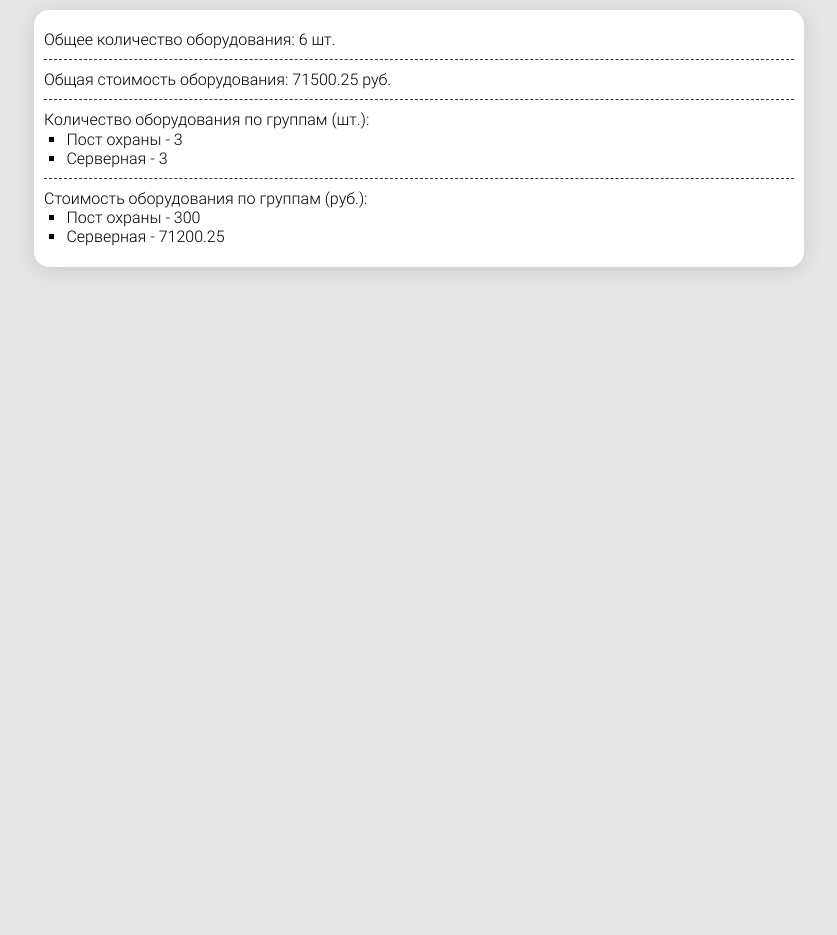
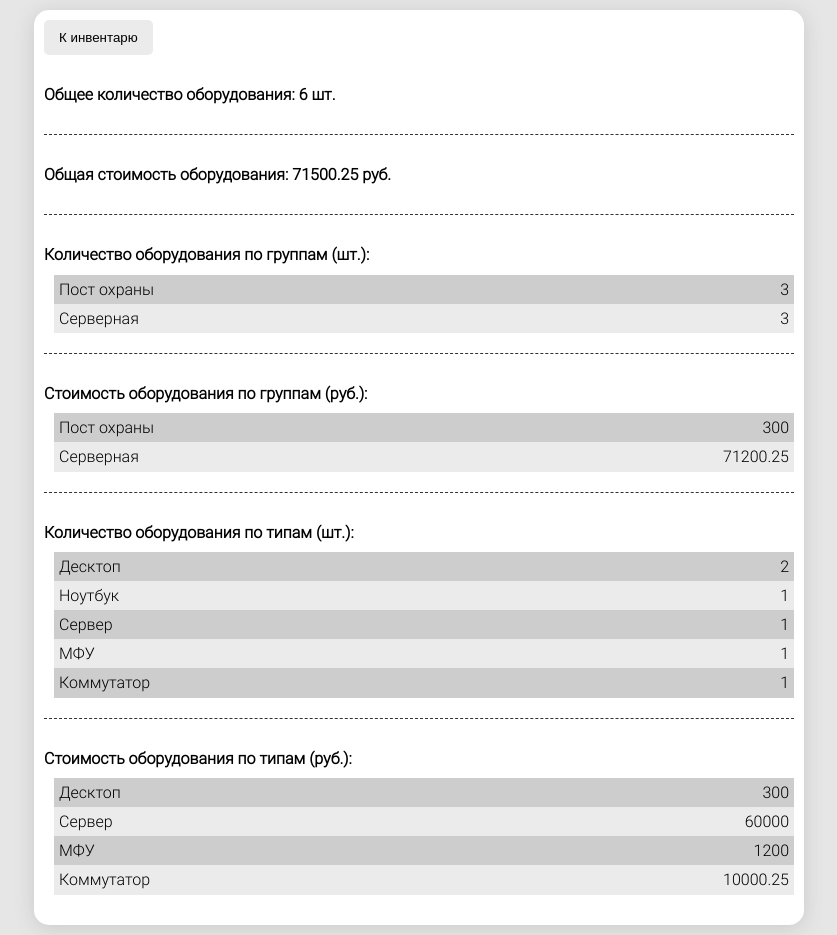
Before and after one commit to SergeyLebidko/LiteInventory, a Django app: page /stat/ in a window 1280 px wide. Shown: the whole page, without its empty margins (221-1058 px from the left). Before the commit the page ends 272 px from the top, so only its background shows below. Run offline with Django 3.2, Linux system fonts and the light colour scheme; a user stored in the database is signed in; data comes from the database, SQL or seed files in the repository; some libraries are stand-ins or nearby versions.

Commit message:
Завершена страница статистики

```diff
--- a/main/static/main/css/stat.css
+++ b/main/static/main/css/stat.css
@@ -10,9 +10,33 @@
 }
 
 .container > div {
-    padding: 10px 0;
+    padding: 20px 0;
 }
 
 .container > div:not(:last-child) {
     border-bottom: 1px dashed rgb(50, 50, 50);
 }
+
+h1 {
+    padding: 10px 0;
+}
+
+ul {
+    list-style-type: none;
+    padding-left: 10px;
+}
+
+li {
+    display: flex;
+    justify-content: space-between;
+    align-items: flex-start;
+    padding: 5px;
+}
+
+li:nth-child(even) {
+    background-color: rgb(235, 235, 235);
+}
+
+li:nth-child(odd) {
+    background-color: rgb(205, 205, 205);
+}
--- a/main/utils.py
+++ b/main/utils.py
@@ -103,6 +103,7 @@ def get_stat(user):
     result['total_count'] = len(queryset)
     result['total_price'] = queryset.aggregate(total_price=Sum('price'))['total_price']
 
+    # Подсчитываем количество оборудования по группам
     result['count_by_groups'] = []
     queryset = Group.objects.filter(
         user=user
@@ -118,6 +119,7 @@ def get_stat(user):
             'equipment_count': group.equipment_count
         })
 
+    # Подсчитываем стоимость оборудования по группам
     result['price_by_groups'] = []
     queryset = Group.objects.filter(
         user=user
@@ -133,4 +135,36 @@ def get_stat(user):
             'equipment_price': group.equipment_price
         })
 
+    # Подсчитываем количество оборудования по типам
+    result['count_by_types'] = []
+    queryset = EquipmentType.objects.filter(
+        user=user
+    ).annotate(
+        equipment_count=Count('equipmentcard')
+    ).filter(
+        equipment_count__gt=0
+    )
+    for _type in queryset:
+        result['count_by_types'].append({
+            'id': _type.pk,
+            'title': _type.title,
+            'equipment_count': _type.equipment_count
+        })
+
+    # Подсчитываем стоимость оборудования по типам
+    result['price_by_types'] = []
+    queryset = EquipmentType.objects.filter(
+        user=user
+    ).annotate(
+        equipment_price=Sum('equipmentcard__price')
+    ).filter(
+        equipment_price__gt=0
+    )
+    for _type in queryset:
+        result['price_by_types'].append({
+            'id': _type.pk,
+            'title': _type.title,
+            'equipment_price': _type.equipment_price
+        })
+
     return result
--- a/templates/main/stat.html
+++ b/templates/main/stat.html
@@ -7,25 +7,54 @@
 
 {% block content %}
     <div class="container">
+        <input type="button" id="to_inventory_btn" value="К инвентарю">
         <div>
-            Общее количество оборудования: {{ total_count }} шт.
+            <h1>Общее количество оборудования: {{ total_count }} шт.</h1>
         </div>
         <div>
-            Общая стоимость оборудования: {{ total_price }} руб.
+            <h1>Общая стоимость оборудования: {{ total_price }} руб.</h1>
         </div>
         <div>
-            Количество оборудования по группам (шт.):
+            <h1>Количество оборудования по группам (шт.):</h1>
             <ul>
-                {% for group in count_by_groups %}
-                    <li>{{ group.title }} - {{ group.equipment_count }}</li>
+                {% for element in count_by_groups %}
+                    <li>
+                        <span>{{ element.title }}</span>
+                        <span>{{ element.equipment_count }}</span>
+                    </li>
                 {% endfor %}
             </ul>
         </div>
         <div>
-            Стоимость оборудования по группам (руб.):
+            <h1>Стоимость оборудования по группам (руб.):</h1>
             <ul>
-                {% for group in price_by_groups %}
-                    <li>{{ group.title }} - {{ group.equipment_price }}</li>
+                {% for element in price_by_groups %}
+                    <li>
+                        <span>{{ element.title }}</span>
+                        <span>{{ element.equipment_price }}</span>
+                    </li>
+                {% endfor %}
+            </ul>
+        </div>
+        <div>
+            <h1>Количество оборудования по типам (шт.):</h1>
+            <ul>
+                {% for element in count_by_types %}
+                    <li>
+                        <span>{{ element.title }}</span>
+                        <span>{{ element.equipment_count }}</span>
+                    </li>
+                {% endfor %}
+            </ul>
+        </div>
+        <div>
+            <h1>Стоимость оборудования по типам (руб.):</h1>
+            <ul>
+                {% for element in price_by_types %}
+                    <li>
+                        <span>{{ element.title }}</span>
+                        <span>{{ element.equipment_price }}</span>
+                    </li>
                 {% endfor %}
             </ul>
         </div>
@@ -34,6 +63,8 @@
 
 {% block scripts %}
     <script type="text/javascript">
-
+        $('#to_inventory_btn').click(() => {
+            window.location.pathname = '/inventory/';
+        });
     </script>
 {% endblock %}
```
